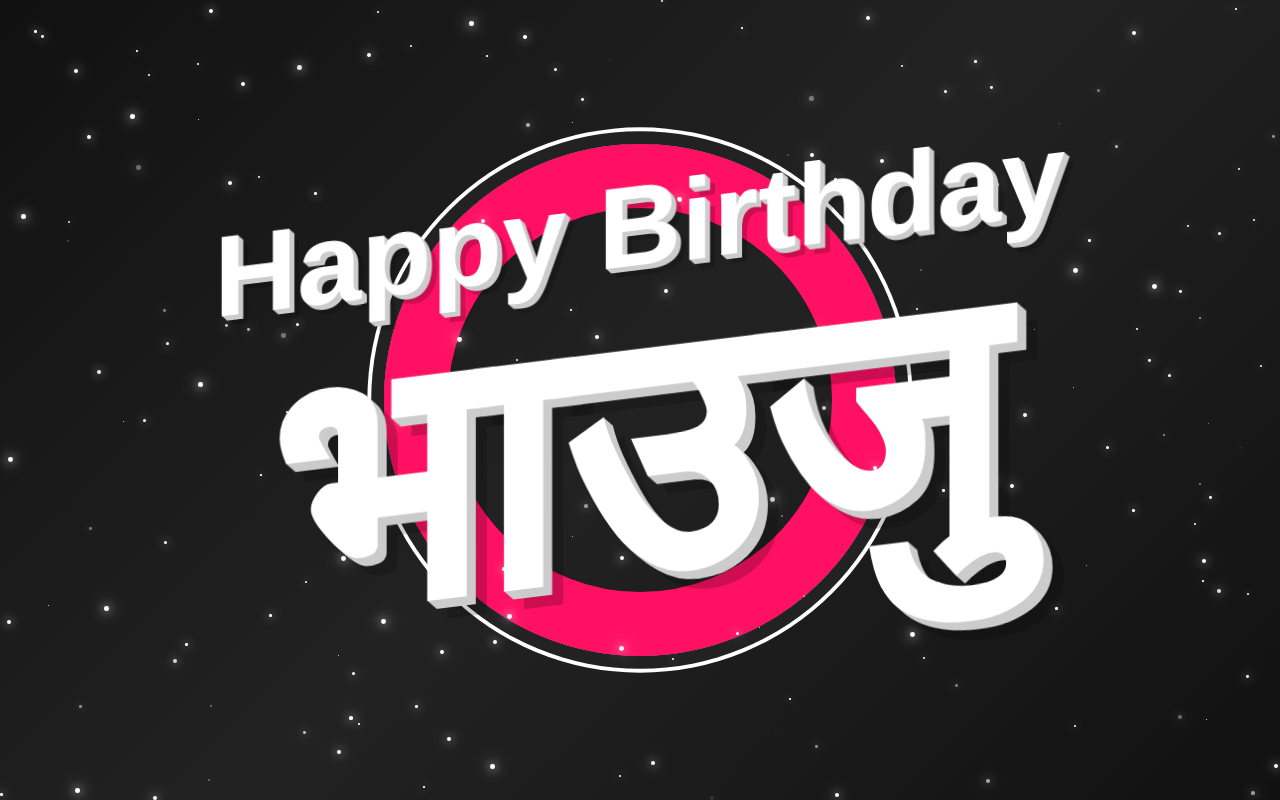
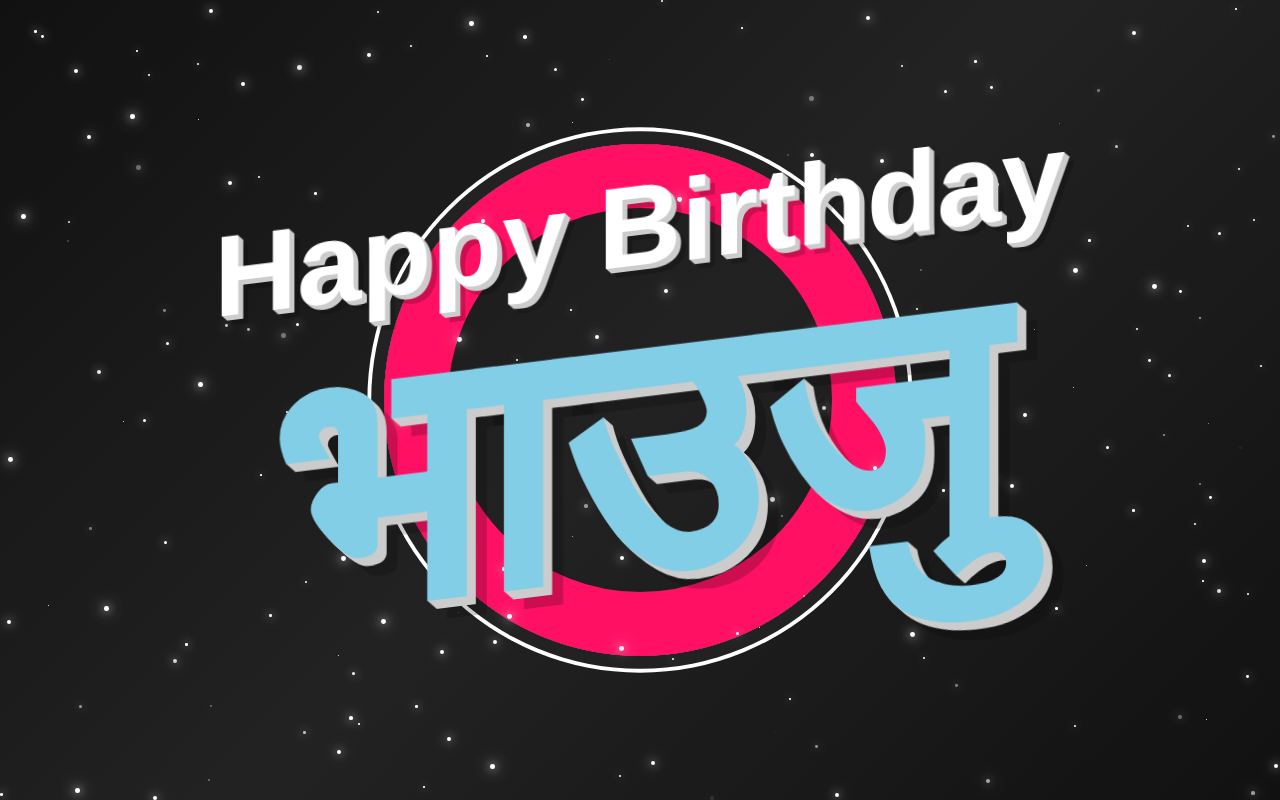
Before and after one commit to surajkabirath/wish, a plain HTML site: page index.html in a window 1280 px wide. Drawn offline with Linux system fonts and the light colour scheme.

Commit message:
Add files via upload

```diff
--- a/index.html
+++ b/index.html
@@ -4,7 +4,7 @@
     <meta charset="UTF-8">
     <meta http-equiv="X-UA-Compatible" content="IE=edge">
     <meta name="viewport" content="width=device-width, initial-scale=1.0">
-    <title>Happy New Year</title>
+    <title>Happy Birthday</title>
     <link rel="stylesheet" href="style.css">
 </head>
 <body>
--- a/style.css
+++ b/style.css
@@ -53,6 +53,7 @@ h2 span{
     8px 8px 0 #ccc,
     9px 9px 0 #ccc,
     20px 20px 0 rgba(0, 0, 0, 0.2);
+    color: rgb(131, 206, 231);
 }
 @keyframes floating{
     0%,100%{
```
